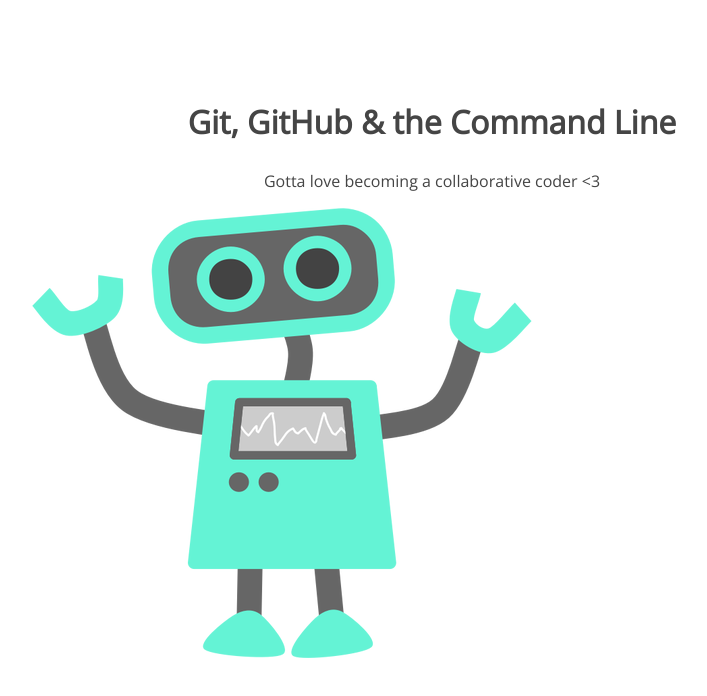
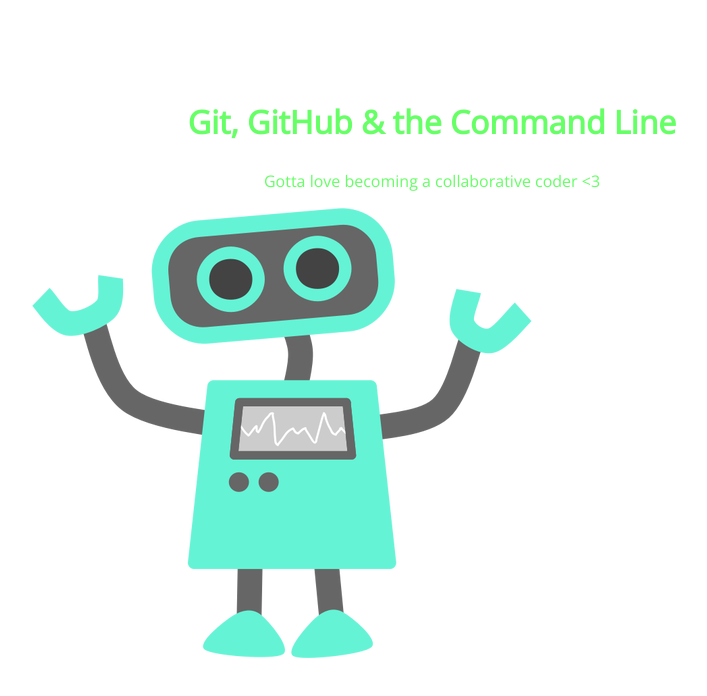
Before and after one commit to jaceromeo/105-project, a plain HTML site: page index.html in a window 1280 px wide. Shown: the whole page, without its empty margins (208-915 px from the left). Drawn offline with nearby package versions, Linux system fonts and the light colour scheme.

Commit message:
green header font

```diff
--- a/css/style.css
+++ b/css/style.css
@@ -5,7 +5,7 @@
 section h1,
 section p {
 	text-align: center;
-	color: #454545;
+	color: #66ff66;
 }
 section h1 {
 	font: 32px 'Open Sans';
```
